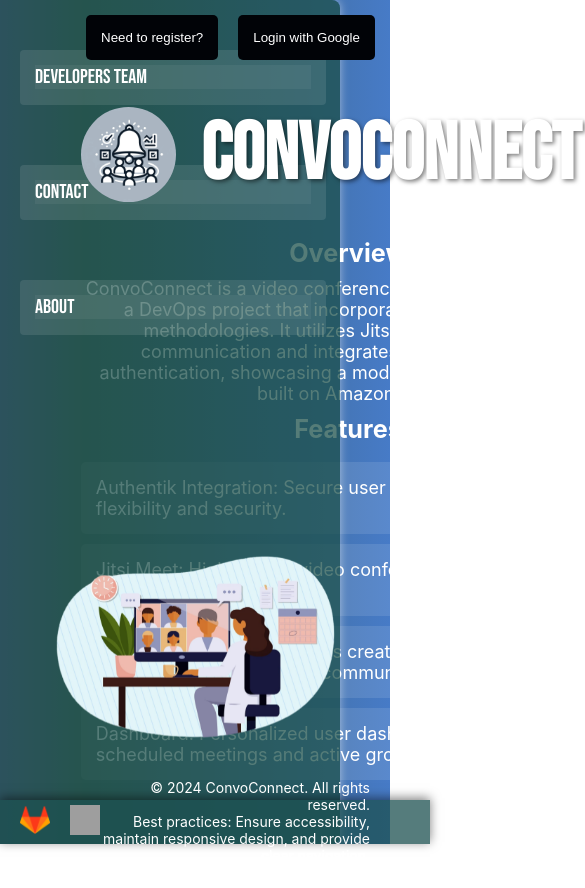
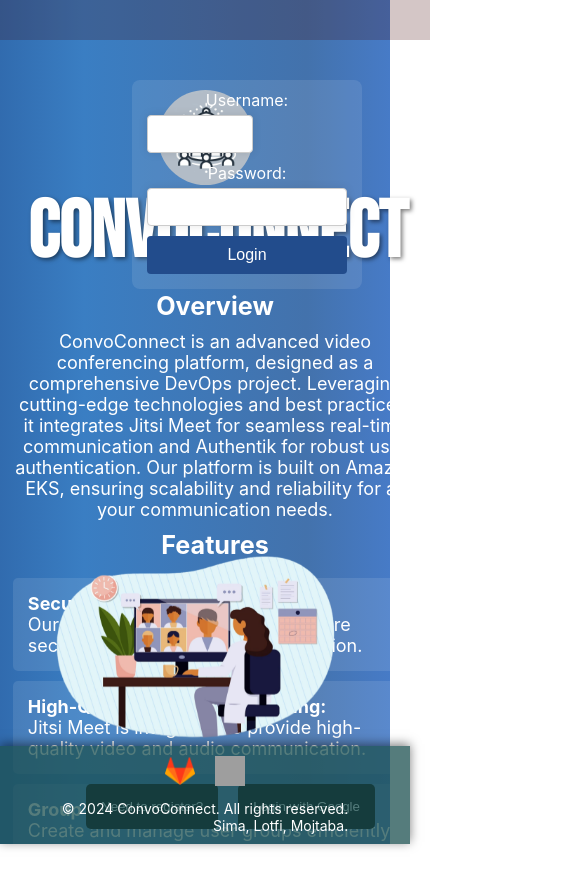
Before and after one commit to Sima21/Convoconnect, a React (Create React App) app in the folder frontend/: page / in a window 390 px wide. Shown: the top 888 px of the page, 585 px wide, since content can reach past the window. Before the commit the page ends 844 px from the top, so only its background shows below. Built offline with nearby package versions, Linux system fonts and the light colour scheme; no server answers; grey boxes are pictures that could not be loaded.

Commit message:
Dashboard container modified

```diff
--- a/frontend/src/components/AuthForm.css
+++ b/frontend/src/components/AuthForm.css
@@ -9,19 +9,14 @@
     align-items: center;
     height: 100vh;
     width: 100%;
-    background: linear-gradient(to right, #285190, #3a7ec3, #8a4df4, #426158, #4372ac, #4d8af4, #3a7ec3, #20467e);
+    background: linear-gradient(to right, #224c8c, #3a7ec3, #224c8c, #3a7ec3, #4372ac, #4d8af4, #3a7ec3, #20467e);
     background-size: 400% 400%;
     animation: gradientAnimation 3s ease forwards;
-    /* Run the animation for 3 seconds, easing in and out, and keep the final state */
     animation-delay: 0.5s;
-    /* Start the animation after 3 seconds */
     color: white;
     padding-left: 320px;
-    /* Add padding to prevent overlap with the sidebar */
     box-sizing: border-box;
-    /* Ensure padding is included in total width */
     animation-fill-mode: forwards;
-    /* Keep the final state of the animation */
 }
 
 @keyframes gradientAnimation {
@@ -34,12 +29,11 @@
     }
 }
 
-
 /* Sidebar container */
 .sidebar {
     width: 300px;
     padding: 20px;
-    background: rgba(29, 80, 75, 0.75);
+    background: rgba(67, 5, 5, 0.226);
     color: white;
     display: flex;
     flex-direction: column;
@@ -52,10 +46,7 @@
     overflow: hidden;
     box-shadow: 0px 0px 10px rgba(255, 255, 255, 0.5);
     animation: sidebarFadeIn 2s ease-out forwards;
-    /* Apply fade-in animation */
     opacity: 0.05;
-    /* Start with 5% opacity */
-
 }
 
 @keyframes sidebarFadeIn {
@@ -80,15 +71,12 @@
     border-radius: 4px;
     background: rgba(255, 255, 255, 0.1);
     max-height: 25px;
-    /* Initial height */
     overflow: hidden;
 }
 
 .sidebar-item:hover {
     background: rgba(255, 255, 255, 0.2);
-    /* Add hover effect */
     max-height: 200px;
-    /* Expand height on hover */
 }
 
 .sidebar-item .text {
@@ -119,13 +107,12 @@
     font-family: 'Trebuchet MS', sans-serif;
     font-weight: 200;
     backdrop-filter: blur(10px);
-    line-height: 1.5; /* Ensure items are spaced properly */
+    line-height: 1.5;
 }
 
 .sidebar-item:hover .sidebar-info {
     display: block;
     background: rgba(34, 83, 109, 0.522);
-    /* Show info on hover */
 }
 
 .sidebar-item .text {
@@ -150,7 +137,6 @@
 .sidebar-gitlab-logo {
     margin-top: 20px;
     width: 100px;
-    /* Adjust size as needed */
     height: auto;
 }
 
@@ -161,18 +147,14 @@
     margin-top: 45px;
     padding: 35px;
     padding-left: 0px;
-    /* Adjust as needed */
 }
 
 .header-logo {
     width: 95px;
     height: 95px;
     margin-right: 20px;
-    /* Space between logo and text */
     border-radius: 50%;
-    /* Make the logo a circle */
     animation: logoAnimation 2.5s ease-out forwards;
-    /* Apply the animation */
 }
 
 @keyframes logoAnimation {
@@ -245,12 +227,10 @@
     padding-right: 20px;
     padding-bottom: 20px;
     padding-left: 0;
-    /* Ensure text is centered */
 }
 
 .footer {
     width: 100%;
-    height:0.5%;
     background: rgba(29, 80, 80, 0.75);
     color: white;
     display: flex;
@@ -295,7 +275,6 @@
     margin: 20px 0;
     display: flex;
     justify-content: flex-start;
-    /* Align to the left */
     align-items: center;
     opacity: 0;
     transform: translateY(100%);
@@ -317,5 +296,131 @@
 .image-container img {
     width: 100%;
     height: auto;
+}
 
+/* Responsive Design */
+@media (max-width: 768px) {
+    .container {
+        padding-left: 0;
+        flex-direction: column;
+        align-items: flex-start;
+    }
+
+    .sidebar {
+        width: 100%;
+        height: auto;
+        position: relative;
+        top: 0;
+        border-radius: 0;
+        box-shadow: none;
+        margin-bottom: 20px;
+    }
+
+    .sidebar-item {
+        max-height: none;
+    }
+
+    .button-container {
+        top: auto;
+        bottom: 10px;
+        right: 10px;
+    }
+
+    .header-with-logo {
+        flex-direction: column;
+        margin-top: 20px;
+        padding: 10px;
+    }
+
+    .main-content {
+        width: 100%;
+        max-width: none;
+        padding: 0 20px;
+    }
+
+    .footer {
+        flex-direction: column;
+        padding: 10px;
+        text-align: center;
+    }
+
+    .footer .footer-text {
+        padding-right: 0;
+        margin-top: 10px;
+    }
+
+    .image-container {
+        width: 100%;
+        max-width: none;
+        position: relative;
+        bottom: auto;
+        left: auto;
+        margin-top: 20px;
+    }
 }
+
+.login-form-container {
+    position: absolute;
+    margin: 70px;
+    margin-right: 18px;
+    top: 10px;
+    right: 10px;
+    background: rgba(255, 255, 255, 0.1);
+    padding: 10px;
+    border-radius: 8px;
+    animation: fadeInMove 2s ease forwards;
+    opacity: 0.1;
+}
+
+@keyframes fadeInMove {
+    0% {
+        opacity: 0.1;
+        transform: translateY(-20px);
+    }
+
+    100% {
+        opacity: 1;
+        transform: translateY(0);
+    }
+}
+
+.auth-form label {
+    display: block;
+    margin-bottom: 5px;
+    margin-right: 0px;
+    color: white;
+}
+
+.auth-form input {
+    display: block;
+    width: 100%;
+    max-width: 200px;
+    padding: 10px;
+    margin-bottom: 10px;
+    border-radius: 4px;
+    border: 1px solid #ccc;
+    box-shadow: 0px 0px 10px rgba(0, 0, 0, 0.1);
+    font-size: 14px;
+    color: #333;
+    box-sizing: border-box;
+    /* Ensure padding is included in the total width */
+}
+
+.auth-form button {
+    display: block;
+    width: 100%;
+    max-width: 200px;
+    padding: 10px;
+    margin-top: 10px;
+    border: none;
+    border-radius: 4px;
+    background-color: #224c8c;
+    color: white;
+    font-size: 16px;
+    cursor: pointer;
+    transition: background-color 0.3s ease;
+}
+
+.auth-form button:hover {
+    background-color: #3a7ec3;
+}
--- a/frontend/src/components/AuthForm.js
+++ b/frontend/src/components/AuthForm.js
@@ -1,4 +1,4 @@
-import React, { useEffect } from 'react';
+import React, { useState, useEffect } from 'react';
 import { useNavigate } from 'react-router-dom';
 import { motion } from 'framer-motion';
 import './CommonStyles.css';
@@ -7,9 +7,42 @@
 import GitLabLogo from './GitLab.png'; // Ensure the path to the image is correct
 import InstagramIcon from './InstagramIcon.png'; // Add your Instagram icon image path here
 import VideoConferenceImage from './vc.png'; // Add the correct path to your image
+import { createUser, loginUser } from '../api'; // Ensure these are imported correctly
 
 function AuthForm() {
+    const [isLogin, setIsLogin] = useState(true);
+    const [userData, setUserData] = useState({ username: '', email: '', password: '' });
+    const [loading, setLoading] = useState(false);
+    const [error, setError] = useState('');
     const navigate = useNavigate();
+
+    const handleSubmit = async (event) => {
+        event.preventDefault();
+        setLoading(true);
+        setError('');
+        try {
+            const response = isLogin ? await loginUser(userData) : await createUser(userData);
+            if (response.data && response.data.token) {
+                localStorage.setItem('token', response.data.token);
+                localStorage.setItem('username', response.data.username || userData.username);
+                navigate('/dashboard');
+            } else {
+                throw new Error('Authentication failed, no token provided');
+            }
+        } catch (err) {
+            setError(err.response ? err.response.data.message : err.message);
+        } finally {
+            setLoading(false);
+        }
+    };
+
+    const handleChange = (e) => {
+        setUserData({ ...userData, [e.target.name]: e.target.value });
+    };
+
+    const handleGoogleLogin = () => {
+        window.location.href = process.env.REACT_APP_GOOGLE_AUTH_URL || 'http://localhost:5000/api/auth/google';
+    };
 
     useEffect(() => {
         const handleMouseMove = (e) => {
@@ -24,10 +57,6 @@
             window.removeEventListener('mousemove', handleMouseMove);
         };
     }, []);
-
-    const handleGoogleLogin = () => {
-        window.location.href = process.env.REACT_APP_GOOGLE_AUTH_URL || 'http://localhost:5000/api/auth/google';
-    };
 
     return (
         <div className="container">
@@ -66,9 +95,9 @@
                         whileHover={{ scale: 1.05 }}
                         whileTap={{ scale: 0.95 }}
                         type="button"
-                        onClick={() => navigate('/register')}
+                        onClick={() => setIsLogin(!isLogin)}
                     >
-                        Need to register?
+                        {isLogin ? 'Need to register?' : 'Already have an account?'}
                     </motion.button>
                     <motion.button
                         className="button auth-button-google"
@@ -91,22 +120,53 @@
                         Overview
                     </motion.div>
                     <motion.div className="auth-text" initial={{ y: 100, opacity: 0.2 }} animate={{ y: 0, opacity: 1 }} transition={{ duration: 1.4 }}>
-                        ConvoConnect is a video conferencing platform developed as a DevOps project that incorporates technologies and methodologies. It utilizes Jitsi Meet for real-time communication and integrates Authentik for user authentication, showcasing a modern, scalable application built on Amazon EKS.
+                        ConvoConnect is an advanced video conferencing platform, designed as a comprehensive DevOps project. Leveraging cutting-edge technologies and best practices, it integrates Jitsi Meet for seamless real-time communication and Authentik for robust user authentication. Our platform is built on Amazon EKS, ensuring scalability and reliability for all your communication needs.
                     </motion.div>
                     <motion.div className="auth-subheader" initial={{ y: 100, opacity: 0.2 }} animate={{ y: 0, opacity: 1 }} transition={{ duration: 1.6 }}>
                         Features
                     </motion.div>
                     <motion.div className="auth-text" initial={{ y: 100, opacity: 0.2 }} animate={{ y: 0, opacity: 1 }} transition={{ duration: 1.8 }}>
                         <ul style={{ textAlign: 'left', color: 'black' }}>
-                            <li>Authentik Integration: Secure user authentication ensuring flexibility and security.</li>
-                            <li>Jitsi Meet: High-quality video conferencing embedded within the application.</li>
-                            <li>Group Management: Enables creation and management of user groups for organized communications.</li>
-                            <li>Dashboard: Personalized user dashboard displaying scheduled meetings and active groups.</li>
+                            <li><strong>Secure Authentication:</strong> Our platform uses Authentik to ensure secure and flexible user authentication.</li>
+                            <li><strong>High-Quality Video Conferencing:</strong> Jitsi Meet is integrated to provide high-quality video and audio communication.</li>
+                            <li><strong>Group Management:</strong> Create and manage user groups efficiently, facilitating organized and collaborative communications.</li>
+                            <li><strong>Personalized Dashboard:</strong> Each user gets a personalized dashboard displaying their scheduled meetings and active groups, making it easy to stay organized.</li>
+                        </ul>
+                    </motion.div>
+                    <motion.div className="auth-subheader" initial={{ y: 100, opacity: 0.2 }} animate={{ y: 0, opacity: 1 }} transition={{ duration: 2 }}>
+                        How It Works
+                    </motion.div>
+                    <motion.div className="auth-text" initial={{ y: 100, opacity: 0.2 }} animate={{ y: 0, opacity: 1 }} transition={{ duration: 2.2 }}>
+                        <ul style={{ textAlign: 'left', color: 'black' }}>
+                            <li><strong>Register or Login:</strong> New users can register by clicking the "Need to register?" button. Existing users can log in using their credentials or Google account.</li>
+                            <li><strong>Create Groups:</strong> After logging in, users can create groups for different projects or teams.</li>
+                            <li><strong>Invite Members:</strong> Group owners can invite members to join their groups by sending an invitation link.</li>
+                            <li><strong>Schedule and Join Meetings:</strong> Generate meet links for scheduled meetings and join directly from the dashboard.</li>
                         </ul>
                     </motion.div>
                 </div>
                 <div className="image-container">
                     <img src={VideoConferenceImage} alt="Video Conference" />
+                </div>
+                <div className="login-form-container">
+                    <form className="auth-form" onSubmit={handleSubmit}>
+                        <label>
+                            Username:
+                            <input type="text" name="username" value={userData.username} onChange={handleChange} required />
+                        </label>
+                        {!isLogin && (
+                            <label>
+                                Email:
+                                <input type="email" name="email" value={userData.email} onChange={handleChange} required />
+                            </label>
+                        )}
+                        <label>
+                            Password:
+                            <input type="password" name="password" value={userData.password} onChange={handleChange} required />
+                        </label>
+                        {error && <p style={{ color: 'red' }}>{error}</p>}
+                        <button type="submit" disabled={loading}>{isLogin ? 'Login' : 'Register'}</button>
+                    </form>
                 </div>
                 <footer className="footer">
                     <div className="footer-links">
@@ -119,7 +179,7 @@
                     </div>
                     <div className="footer-text">
                         © 2024 ConvoConnect. All rights reserved. <br />
-                        Best practices: Ensure accessibility, maintain responsive design, and provide clear navigation.
+                        Sima, Lotfi, Mojtaba.
                     </div>
                 </footer>
             </div>
--- a/frontend/src/components/Button.module.css
+++ b/frontend/src/components/Button.module.css
@@ -13,7 +13,7 @@
 }
 
 .button:hover {
-    background-color: #2107a4;
+    background-color: #d9b4ca;
     /* Dark blue for animation */
     color: white;
     /* Ensure text remains white on hover */
@@ -30,7 +30,7 @@
 .button span::after {
     content: '';
     position: absolute;
-    background: #2107a4;
+    background: #ffffff;
     /* Dark blue for animation */
     transition: all 0.1s;
 }
--- a/frontend/src/components/Dashboard.css
+++ b/frontend/src/components/Dashboard.css
@@ -1,7 +1,11 @@
 /* frontend/src/components/Dashboard.css */
 
 .dashboard-container {
-    background: linear-gradient(to right, #224c8c, #3a7ec3, #4dbdf4, #3ebed4, #3abdd4, #4dbdf4, #3a7ec3, #224c8c);
+    background: linear-gradient(to right, #224c8c, #3a7ec3, #8a4df4, #896ca0, #4372ac, #4d8af4, #3a7ec3, #224c8c);
+    background-size: 400% 400%;
+    animation: gradientAnimation 3s ease forwards;
+    animation-delay: 0.5s;
+    animation-fill-mode: forwards;
     /* Beautiful background colors */
     padding: 20px;
     min-height: 100vh;
@@ -9,6 +13,18 @@
     display: flex;
     flex-direction: column;
     justify-content: space-between;
+    color: white;
+    /* Ensure text is visible on dark background */
+}
+
+@keyframes gradientAnimation {
+    0% {
+        background-position: 0% 10%;
+    }
+
+    100% {
+        background-position: 50% 10%;
+    }
 }
 
 .dashboard-header {
@@ -16,7 +32,7 @@
     justify-content: center;
     /* Centered */
     align-items: center;
-    color: rgb(15, 14, 26);
+    color: white;
 }
 
 .dashboard-header h1 {
@@ -108,6 +124,26 @@
     border-radius: 5px;
     color: #ffffff;
     /* White text for visibility */
+    display: flex;
+    flex-direction: column;
+}
+
+li .button-container {
+    display: flex;
+    flex-wrap: wrap;
+    gap: 10px;
+    margin-top: 10px;
+}
+
+li .button-container button,
+li .button-container input,
+li .button-container select {
+    flex: 1 1 auto;
+    min-width: 150px;
+}
+
+li .button-container input[type="email"] {
+    flex: 2 1 auto;
 }
 
 li button {
@@ -124,3 +160,36 @@
     width: calc(75% - 20px);
     /* 75% width minus padding */
 }
+
+.image-container {
+    position: absolute;
+    bottom: 60px;
+    left: 20px;
+    width: 90%;
+    max-width: 500px;
+    margin: 20px 0;
+    display: flex;
+    justify-content: flex-start;
+    /* Align to the left */
+    align-items: center;
+    opacity: 0;
+    transform: translateY(100%);
+    animation: slideUpFadeIn 1.5s ease-out forwards;
+}
+
+@keyframes slideUpFadeIn {
+    0% {
+        opacity: 0;
+        transform: translateY(100%);
+    }
+
+    100% {
+        opacity: 1;
+        transform: translateY(0);
+    }
+}
+
+.image-container img {
+    width: 100%;
+    height: auto;
+}
--- a/frontend/src/components/Dashboard.js
+++ b/frontend/src/components/Dashboard.js
@@ -217,7 +217,7 @@
                                 <li key={group.id}>
                                     <strong>Group Name:</strong> {group.name}
                                     {group.isOwner ? '' : ` - ( Shared by:  ${group.ownerDetails ? group.ownerDetails.username : 'Unknown'} )`}
-                                    <div className="button-container">
+                                    <div className="group-actions-container">
                                         {group.isOwner ? (
                                             <>
                                                 <button className={buttonStyles.button} onClick={() => handleDeleteGroup(group.id)}>
@@ -245,6 +245,7 @@
                                                         </button>
                                                     </div>
                                                 )}
+                                                <div className="invite-share-container">
                                                     <input
                                                         type="email"
                                                         placeholder="Enter email"
@@ -268,6 +269,7 @@
                                                         <span className="absolute bottom-0 right-0 h-[2px] w-0 bg-indigo-300 transition-all delay-200 duration-100 group-hover:w-full" />
                                                         <span className="absolute bottom-0 left-0 h-0 w-[2px] bg-indigo-300 transition-all delay-300 duration-100 group-hover:h-full" />
                                                     </button>
+                                                </div>
                                             </>
                                         ) : (
                                             meetLinks[group.id] && (
```
Lines whose indentation alone changed are shown as unchanged.
